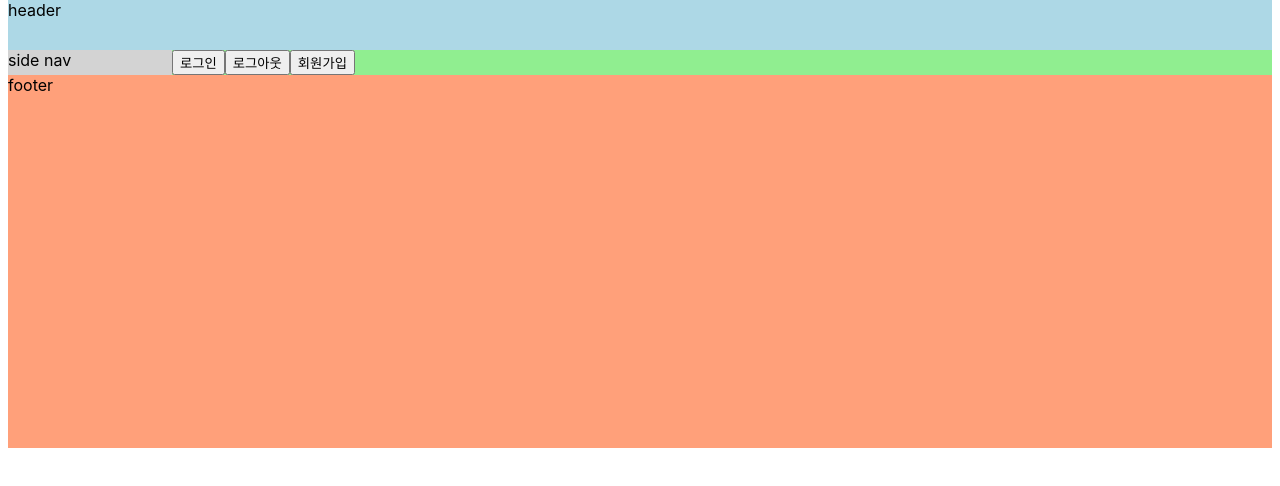
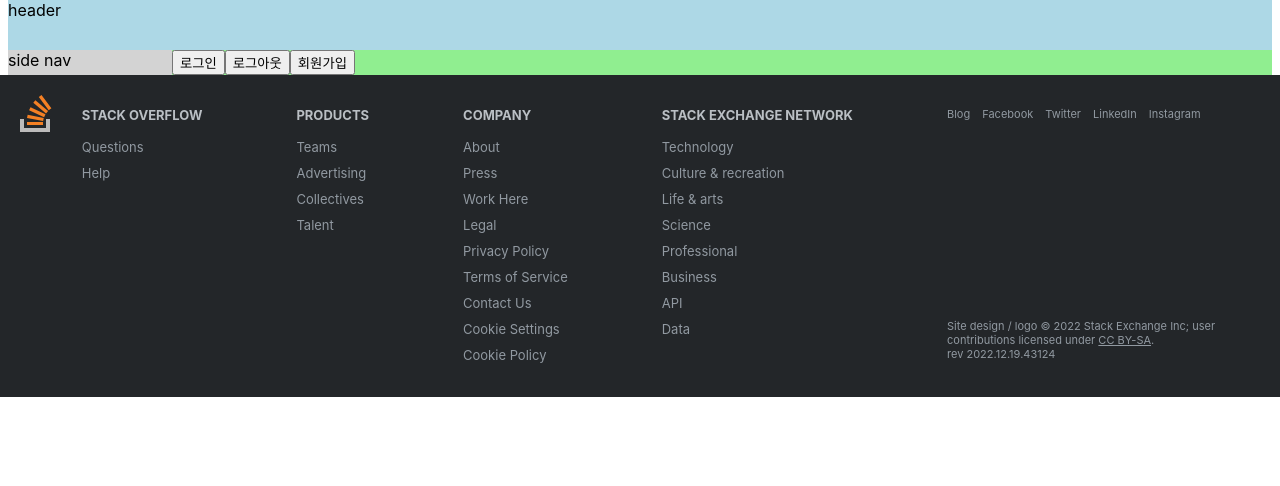
Before and after one commit to codestates-seb/seb41_pre_038, a React (Create React App) app in the folder client/: page / in a window 1280 px wide. Shown: the top 486 px of the page. Built offline with nearby package versions, Linux system fonts and the light colour scheme.

Commit message:
MAIN_05 작업자: 양우진 작업내용: footer 컴포넌트 생성

```diff
--- a/client/src/Components/Footer.js
+++ b/client/src/Components/Footer.js
@@ -1,21 +1,172 @@
+import { Link } from 'react-router-dom';
 import styled from 'styled-components';
 
 const Container = styled.footer`
-	width: 100%;
-	height: 372.75px;
-	display: flex;
-	justify-content: center;
+	height: 322px;
+	color: #9199a1;
+	background-color: #232629;
 
 	& > div {
-		width: 1264px;
-		background-color: lightsalmon;
+		display: flex;
+		justify-content: space-between;
+		width: 1240px;
+		height: 278px;
+		padding: 32px 12px 12px;
+		margin: 0 auto;
+	}
+
+	& li {
+		list-style: none;
+		font-size: 13px;
+		cursor: pointer;
+	}
+
+	& li:hover {
+		color: #aaaaaa;
+	}
+`;
+
+const Logo = styled.div`
+	display: flex;
+	width: 80px;
+	margin: -12px 6px 32px 0;
+
+	& a {
+		height: 37px;
+	}
+`;
+
+const Nav = styled.nav`
+	display: flex;
+	justify-content: flex-start;
+	text-align: left;
+	width: 100%;
+
+	& div {
+		padding-bottom: 12px;
+		margin-right: 94px;
+	}
+
+	& h5 {
+		font-size: 13px;
+		font-weight: 700;
+		color: #babfc4;
+		margin: 0 0 12px 0;
+	}
+
+	& ul {
+		padding: 0;
+	}
+
+	& li {
+		margin-bottom: 10px;
+	}
+`;
+
+const Info = styled.div`
+	display: flex;
+	flex-direction: column;
+	justify-content: space-between;
+	align-items: flex-start;
+	max-width: 313px;
+	font-size: 11px;
+
+	& ul {
+		display: flex;
+		justify-content: flex-start;
+		padding: 0;
+		margin: 0;
+	}
+
+	& li {
+		font-size: 11px;
+		margin-right: 12px;
+	}
+
+	& p {
+		text-align: left;
+		margin-bottom: 24px;
+	}
+
+	& span {
+		text-decoration: underline;
+		cursor: pointer;
 	}
 `;
 
 const Footer = () => {
 	return (
 		<Container>
-			<div>footer</div>
+			<div>
+				<Logo>
+					<Link to='/'>
+						<svg aria-hidden='true' width='32' height='37' viewBox='0 0 32 37'>
+							<path d='M26 33v-9h4v13H0V24h4v9h22Z' fill='#BCBBBB'></path>
+							<path
+								d='m21.5 0-2.7 2 9.9 13.3 2.7-2L21.5 0ZM26 18.4 13.3 7.8l2.1-2.5 12.7 10.6-2.1 2.5ZM9.1 15.2l15 7 1.4-3-15-7-1.4 3Zm14 10.79.68-2.95-16.1-3.35L7 23l16.1 2.99ZM23 30H7v-3h16v3Z'
+								fill='#F48024'></path>
+						</svg>
+					</Link>
+				</Logo>
+				<Nav>
+					<div>
+						<h5>STACK OVERFLOW</h5>
+						<ul>
+							<li>Questions</li>
+							<li>Help</li>
+						</ul>
+					</div>
+					<div>
+						<h5>PRODUCTS</h5>
+						<ul>
+							<li>Teams</li>
+							<li>Advertising</li>
+							<li>Collectives</li>
+							<li>Talent</li>
+						</ul>
+					</div>
+					<div>
+						<h5>COMPANY</h5>
+						<ul>
+							<li>About</li>
+							<li>Press</li>
+							<li>Work Here</li>
+							<li>Legal</li>
+							<li>Privacy Policy</li>
+							<li>Terms of Service</li>
+							<li>Contact Us</li>
+							<li>Cookie Settings</li>
+							<li>Cookie Policy</li>
+						</ul>
+					</div>
+					<div>
+						<h5>STACK EXCHANGE NETWORK</h5>
+						<ul>
+							<li>Technology</li>
+							<li>Culture & recreation</li>
+							<li>Life & arts</li>
+							<li>Science</li>
+							<li>Professional</li>
+							<li>Business</li>
+							<li>API</li>
+							<li>Data</li>
+						</ul>
+					</div>
+				</Nav>
+				<Info>
+					<ul>
+						<li>Blog</li>
+						<li>Facebook</li>
+						<li>Twitter</li>
+						<li>LinkedIn</li>
+						<li>Instagram</li>
+					</ul>
+					<p>
+						Site design / logo © 2022 Stack Exchange Inc; user contributions licensed under <span>CC BY-SA</span>. <br />
+						rev 2022.12.19.43124
+					</p>
+				</Info>
+			</div>
 		</Container>
 	);
 };
```
